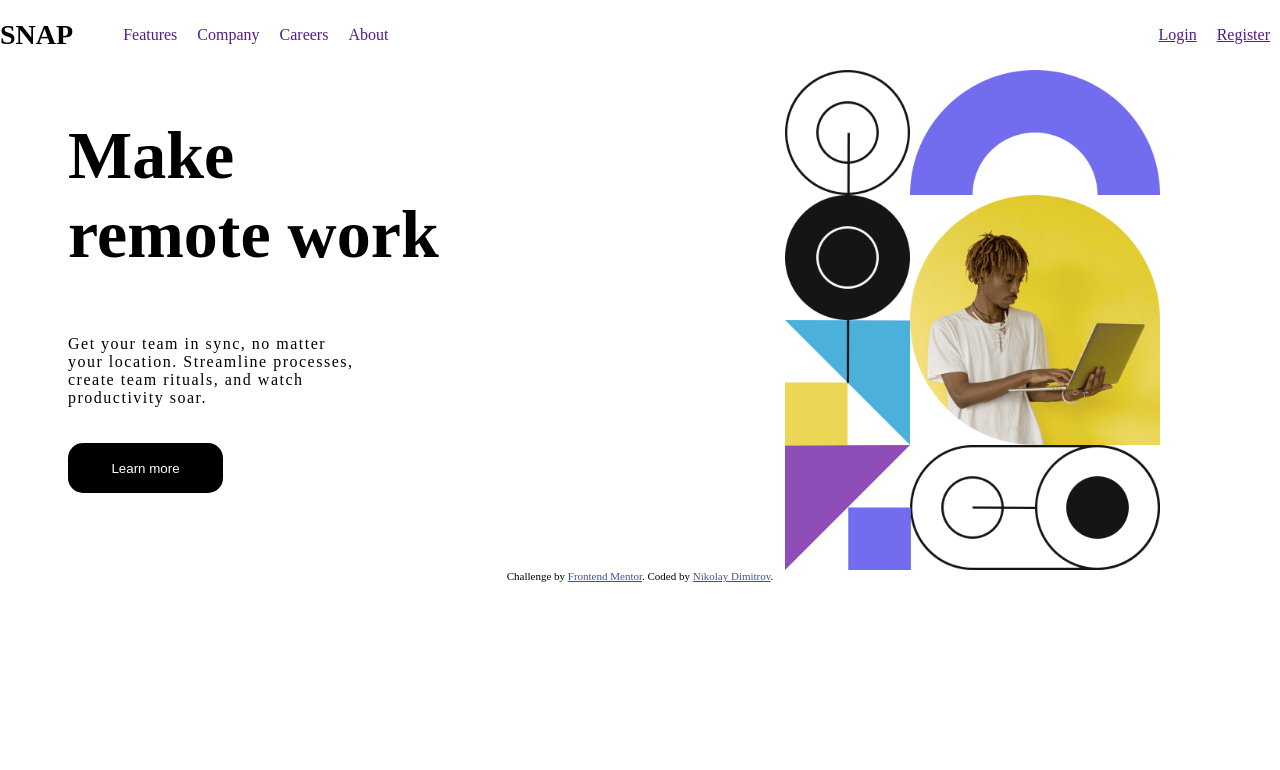
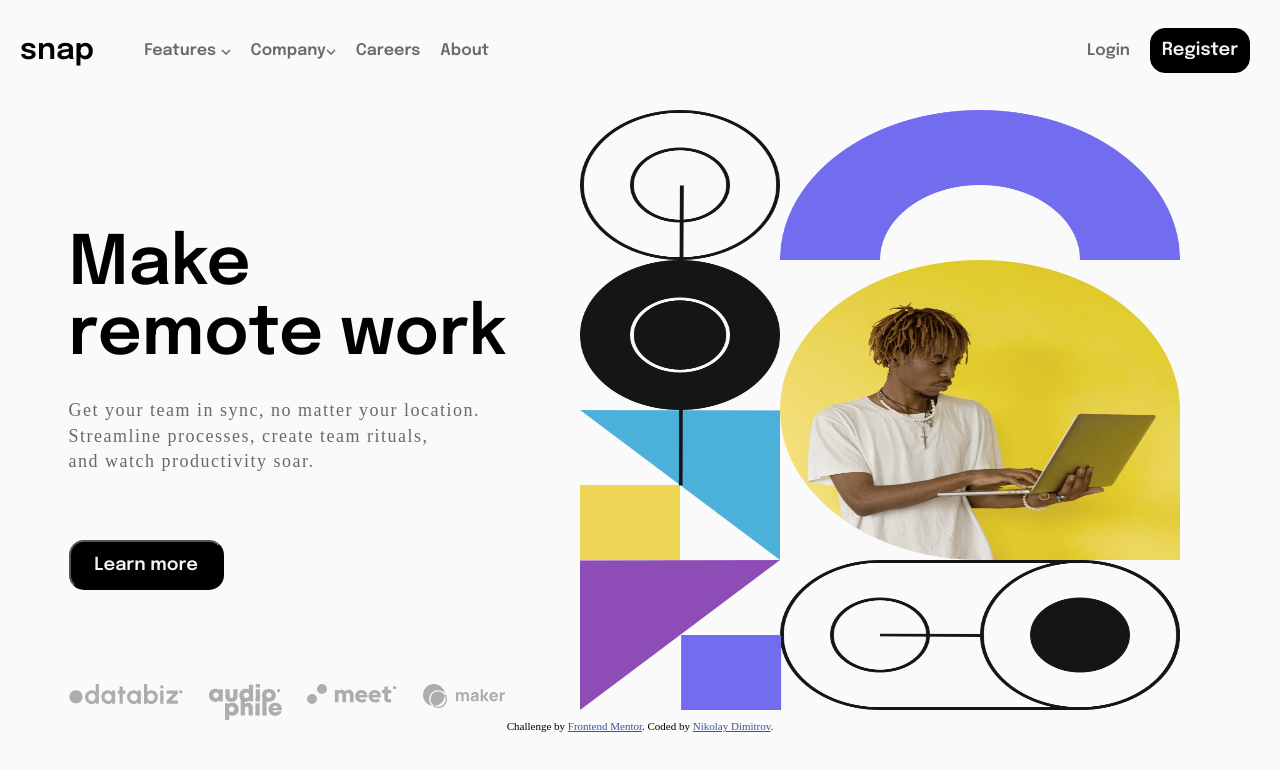
Before and after one commit to NickDimitrov702/intro-section-with-dropdown-navigation-main, a plain HTML site: page index.html in a window 1280 px wide. Drawn offline with Linux system fonts and the light colour scheme.

Commit message:
Styling, nav,auth, main-content, buttons. Adding hover effect.

```diff
--- a/index.html
+++ b/index.html
@@ -25,27 +25,34 @@
 
 <body>
   <nav>
-    <span>SNAP</span>
+    <span>snap</span>
     <ul class="navigation-barr-wrapper">
-      <li><a href="">Features</a></li>
-      <li><a href="">Company</a></li>
+      <li><a href="">Features</a><img class="arrow-up-down" src="/images/icon-arrow-down.svg"></li>
+      <li><a href="">Company</a><img  src="/images/icon-arrow-down.svg"></li>
       <li><a href="">Careers</a></li>
       <li><a href="">About</a></li>
     </ul>
     <ul class="auth-wrapper">
       <li><a href="">Login</a></li>
-      <li><a href="">Register</a></li>
+      <li><button id="register">Register</button></li>
     </ul>
   </nav>
   <main>
     <div class="main-content-wrapper">
-      <h1>Make remote work</h1>
-      <p>Get your team in sync, no matter your location. Streamline processes,
-        create team rituals, and watch productivity soar.
+      <h1>Make <br>remote work</h1>
+      <p>Get your team in sync, no matter your location. <br>Streamline processes,
+        create team rituals, <br>and watch productivity soar.
       </p>
       <button>Learn more</button>
+      <div class="clien-wrapper">
+        <img src="/images/client-databiz.svg" alt="">
+        <img src="/images/client-audiophile.svg">
+        <img src="/images/client-meet.svg" alt="">
+        <img src="/images/client-maker.svg" alt="">
+      </div>
     </div>
     <img id="image-style" src="./images/image-hero-desktop.png">
+
   </main>
 
 
--- a/style.css
+++ b/style.css
@@ -1,80 +1,164 @@
+@import url('https://fonts.googleapis.com/css2?family=Epilogue:wght@600&display=swap');
+
+:root {
+    --nav-color:hsl(0, 0%, 41%);
+}
+
+
 body {
-    max-width: 1400px;
+    max-width: 1440px;
     margin: auto;
-    max-height: 100vh;
+    background-color: hsl(0, 0%, 98%);
+
 }
 
 span {
     font-weight: 600;
-    font-size: 28px;
+    font-size: 30px;
+    color: black;
 }
 
 nav{
     display: flex;
     align-items: center;
+    font-family: 'Epilogue', sans-serif;
+    color: hsl(0, 0%, 41%);
+    margin: 0px 20px 0px 20px;
+    height: 100px;
 }
 
 .navigation-barr-wrapper {
     display: flex;
     list-style-type: none;
     flex-grow: 1;
+    color: var(--nav-color)
 
 }
 
 .navigation-barr-wrapper li {
     margin: 10px;
+
 }
 
 .navigation-barr-wrapper li a {
     text-decoration: none;
+    color: var(--nav-color);
+    transition: 0.5s;
+
+}
+
+.arrow-up-down {
+    margin-left: 4.5px;
+    color: black;
+}
+
+.navigation-barr-wrapper li a:hover,
+.auth-wrapper li a:hover {
+    color: rgb(0, 0, 0);
+    transition: 0.5s;
 }
 
 .auth-wrapper {
     display: flex;
     list-style-type: none;
+    align-items: center;
+    margin: none;
+    height: 50px;
 }
 
 .auth-wrapper li {
     margin: 10px;
+
 }
+.auth-wrapper li a {
+    color: var(--nav-color);
+    text-decoration: none;
+
+}
+
+#register {
+    border: 1px solid black;
+    width: 100px;
+    text-align: center;
+    height: 45px;
+    margin: 0;
+}
+
 
 main {
     display: flex;
     align-items: center;
+    margin: 0px 20px 0px 20px;
 }
 
 .main-content-wrapper {
     display: flex;
     flex-direction: column;
-    height: 500px;
-    width: 700px;
-    margin-right: 20px;
-    margin-left: 68px;
+    height: 620px;
+    max-width: 700px;
+    margin-right: auto;
+    margin-left: auto;
 }
 
 .main-content-wrapper  h1 {
     font-size: 68px;
-    width: 380px;
+    font-weight: 700;
+    /* width: 580px; */
+    font-family: 'Epilogue', sans-serif;
+    margin-top: 130px;
+    margin-bottom: 10px;
+
 }
 
 .main-content-wrapper p {
-    width: 295px;
+    /* max-width: 399px; */
     letter-spacing: 1.5px;
+    margin-bottom: 45px;
+    font-size: 18px;
+    line-height: 25.5px;
+    color: hsl(0, 0%, 41%);
+
+
 }
 
 button {
     margin-top: 20px;
     border-radius: 15px;
-    border: 1px solid transparent;
-    color: white;
-    background-color: black;
+    border: 0.5px groove  color black;
+    color: rgb(247, 241, 241);
+    background-color:black;
     width: 155px;
     height: 50px;
+    font-family: 'Epilogue', sans-serif;
+    font-size: 18px;
+    transition: 1s;
+}
+
+button:hover {
+    background-color: transparent;
+    color: black;
+    cursor: pointer;
+    transition: 1s;
 }
 
 #image-style {
     max-width: 600px;
-    height: 500px;
+    height: 600px;
     flex-grow: 1;
-    margin-right: 120px;
+    margin-right: 80px;
+    margin-left: 25px;
 }
+
+
+.clien-wrapper {
+    display: flex;
+    max-width: 450px;
+    justify-content: space-between;
+    align-items: flex-start;
+    margin-top: auto;
+}
+
+.clien-wrapper img{
+    /* height: 20px; */
+    /* margin-right: 25px; */
+}
```
